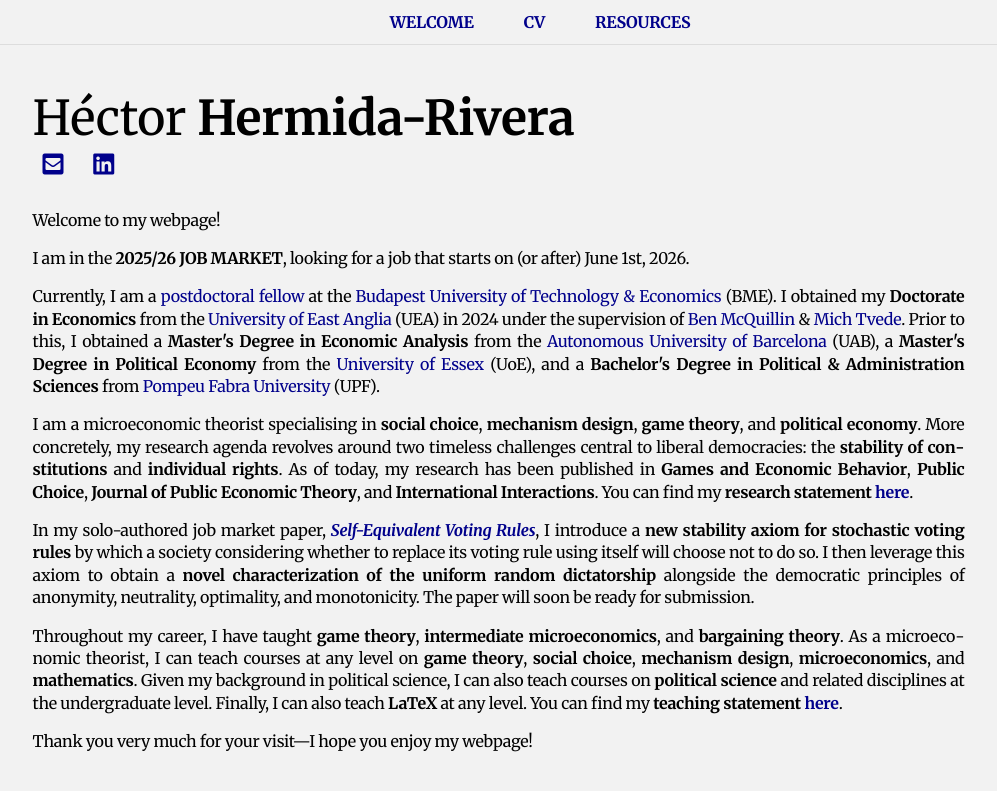
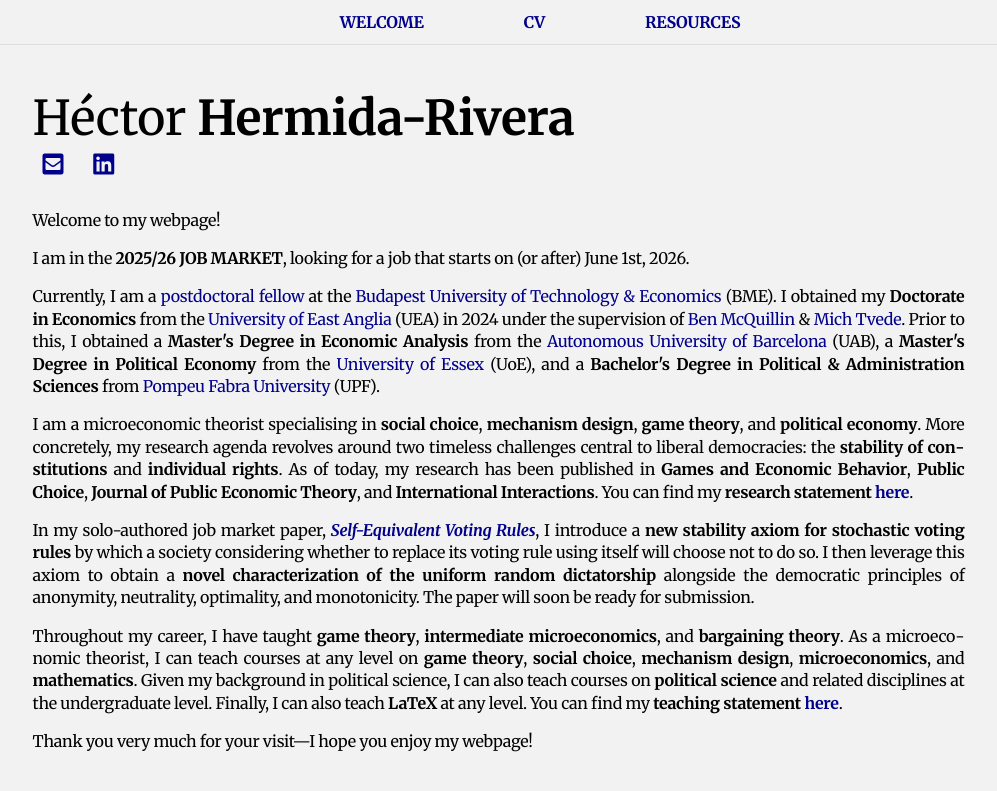
Before and after one commit to HectorHermidaRivera/hectorhermidarivera.github.io, a Jekyll site: the page built from index.md, in a window 1280 px wide. Shown: the top 791 px of the page, without its empty margins (100-1097 px from the left). Built offline with Jekyll 4.4.1, drawn with Linux system fonts in a browser that asks for light colours; a style sheet for code colours, icons or effects is not loaded.

Commit message:
Update style.css

```diff
--- a/assets/css/style.css
+++ b/assets/css/style.css
@@ -41,7 +41,7 @@ body {
   padding: 12px 0;
   display: flex;
   justify-content: center;
-  gap: 50px;
+  gap: 100px;
   border-bottom: 1px solid #ddd;
 }
 
@@ -378,6 +378,9 @@ h2.collapsible-link {
 /* SMALL SCREENS */
 
 @media (max-width: 1023px) {
+  .top-nav {
+    gap: 50px;
+  }
   .main-name, .name-title {
     padding-left: 0 !important;
     text-align: left !important;
```
